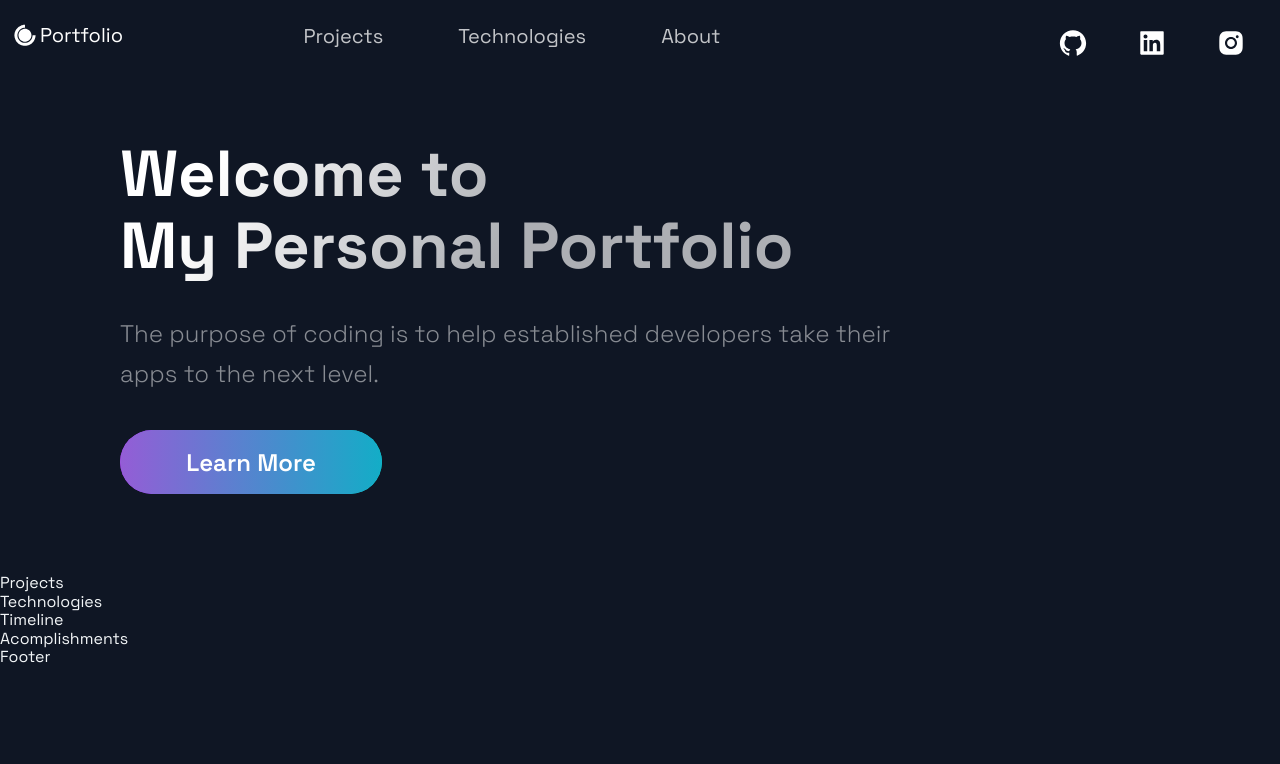
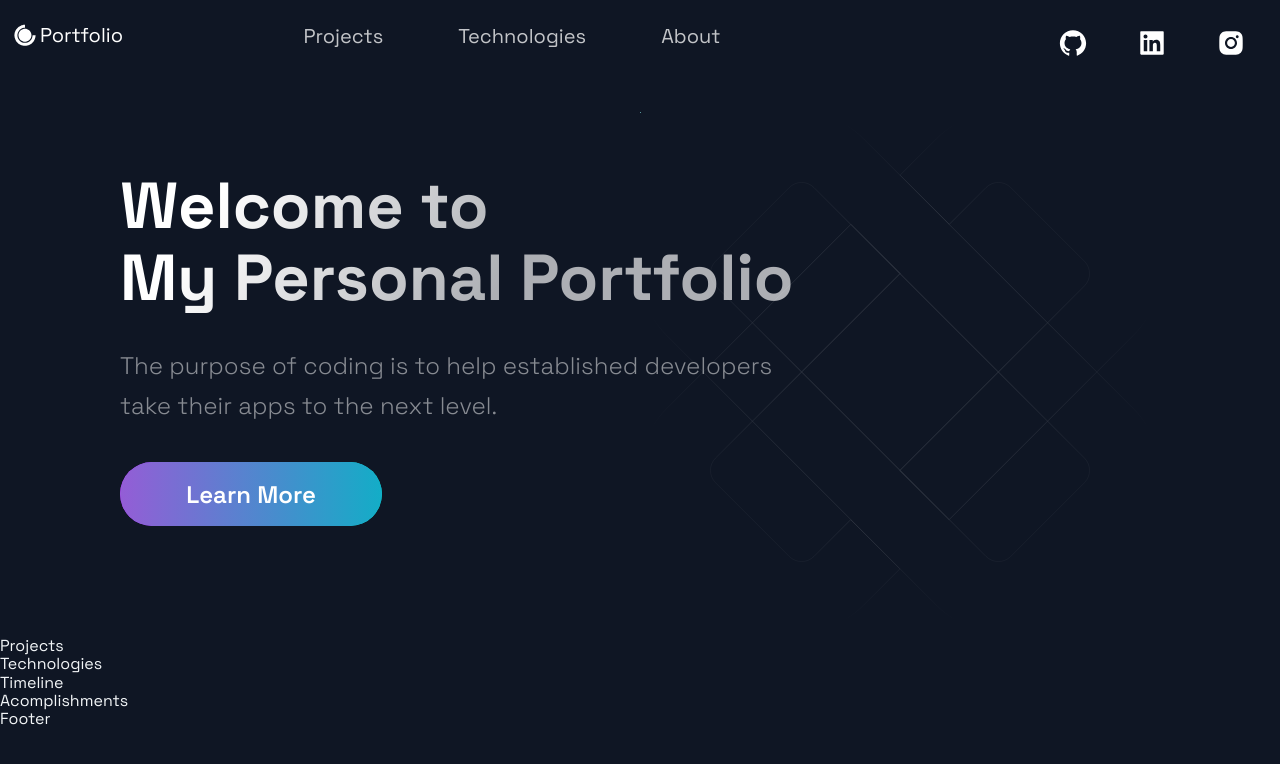
Before and after one commit to Michelobe/masteryPortfolio, a Next.js app: page / in a window 1280 px wide. Shown: the top 764 px of the page. Built offline with nearby package versions, Linux system fonts and the light colour scheme.

Commit message:
Fixed some links to open in new tab as opposed into the same window.  Also added a background gif to main page. Committing pages and pushing to gitHub for live view.  -Michael De La Riva

```diff
--- a/src/components/Hero/Hero.js
+++ b/src/components/Hero/Hero.js
@@ -4,7 +4,7 @@ import { Section, SectionText, SectionTitle } from '../../styles/GlobalComponent
 import Button from '../../styles/GlobalComponents/Button';
 import { LeftSection } from './HeroStyles';
 
-const Hero = (props) => (
+const Hero = () => (
   <Section row nopadding>
       <LeftSection>
           <SectionTitle main center>
@@ -14,7 +14,7 @@ const Hero = (props) => (
           <SectionText>
               The purpose of coding is to help established developers take their apps to the next level.
           </SectionText>
-          <Button>Learn More</Button>
+          <Button target="_blank" onClick = {() => window.open('https://upbeat-galileo-9a1978.netlify.app', '_blank')}>Learn More</Button>
       </LeftSection>
   </Section>
 );
--- a/src/pages/index.js
+++ b/src/pages/index.js
@@ -10,10 +10,10 @@ import { Section } from '../styles/GlobalComponents';
 const Home = () => {
   return (
     <Layout>
-      {/* <Section grid> */}
+      <Section grid>
         <Hero />
-        {/* <BgAnimation /> */}
-      {/* </Section> */}
+        <BgAnimation />
+      </Section>
       <Projects />
       <Technologies />
       <Timeline />
```
